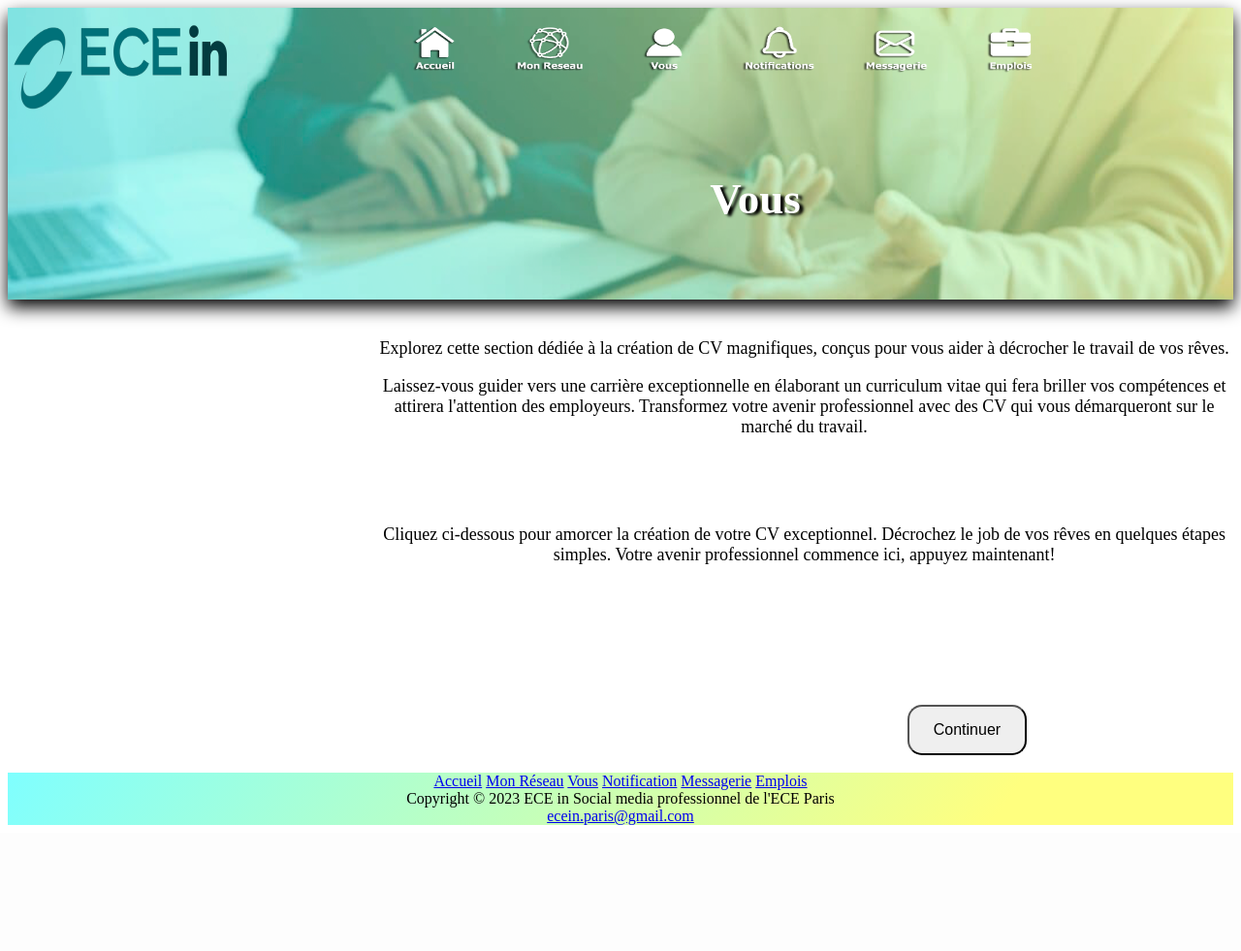
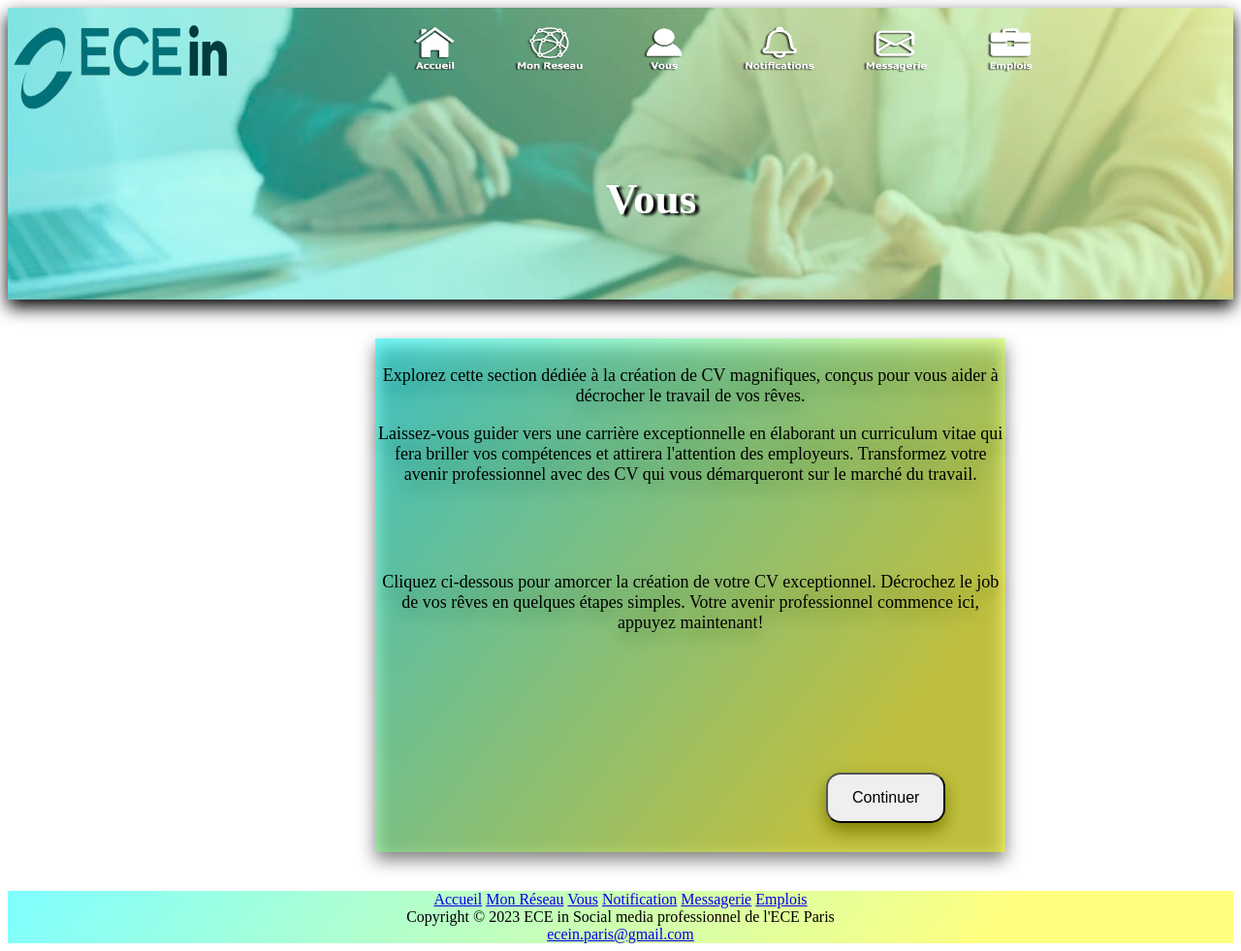
Before and after one commit to SAMYSanmugi/Projet-Web-SOCIAL-MEDIA, a PHP site: page /vous.html in a window 1280 px wide. Shown: the whole page at 97% size. Before the commit the page ends 851 px from the top, so only its background shows below. Run offline with PHP 8.4, Linux system fonts and the light colour scheme.

Commit message:
partie css de la partie vous

```diff
--- a/vous.css
+++ b/vous.css
@@ -3,7 +3,7 @@ table {
 	margin-left: 32%;
 }
 h2 {
-	margin-left: 22%;
+	margin-left: 5%;
 }
 h3 {
 	margin-left: 32%;
@@ -15,14 +15,25 @@ h3 {
 	margin-bottom: 40px;
 	background:linear-gradient(127deg, rgba(0, 255, 255, 0.5), rgba(255, 255, 0, 0.5) 80.71%);
 }
+#section{
+	filter: drop-shadow(black 0rem 0.5rem 9px);
+	height: 500px;
+	width: 650px;
+	text-align: center;
+	padding-top: 10px;
+	padding-bottom: 20px;
+	margin-bottom: 40px;
+	background:linear-gradient(127deg, rgba(0, 255, 255, 0.5), rgba(255, 255, 0, 0.5) 80.71%);
+
+}
 #fin{
 	text-align: center;
 	background:linear-gradient(127deg, rgba(0, 255, 255, 0.5), rgba(255, 255, 0, 0.5) 80.71%);
 }
 
 .button{
-  padding: 15px 25px;
-  font-size: 16px;
+	padding: 15px 25px;
+  	font-size: 16px;
 	cursor: pointer;
 	text-align: center;
 	border-radius: 15px;
```
